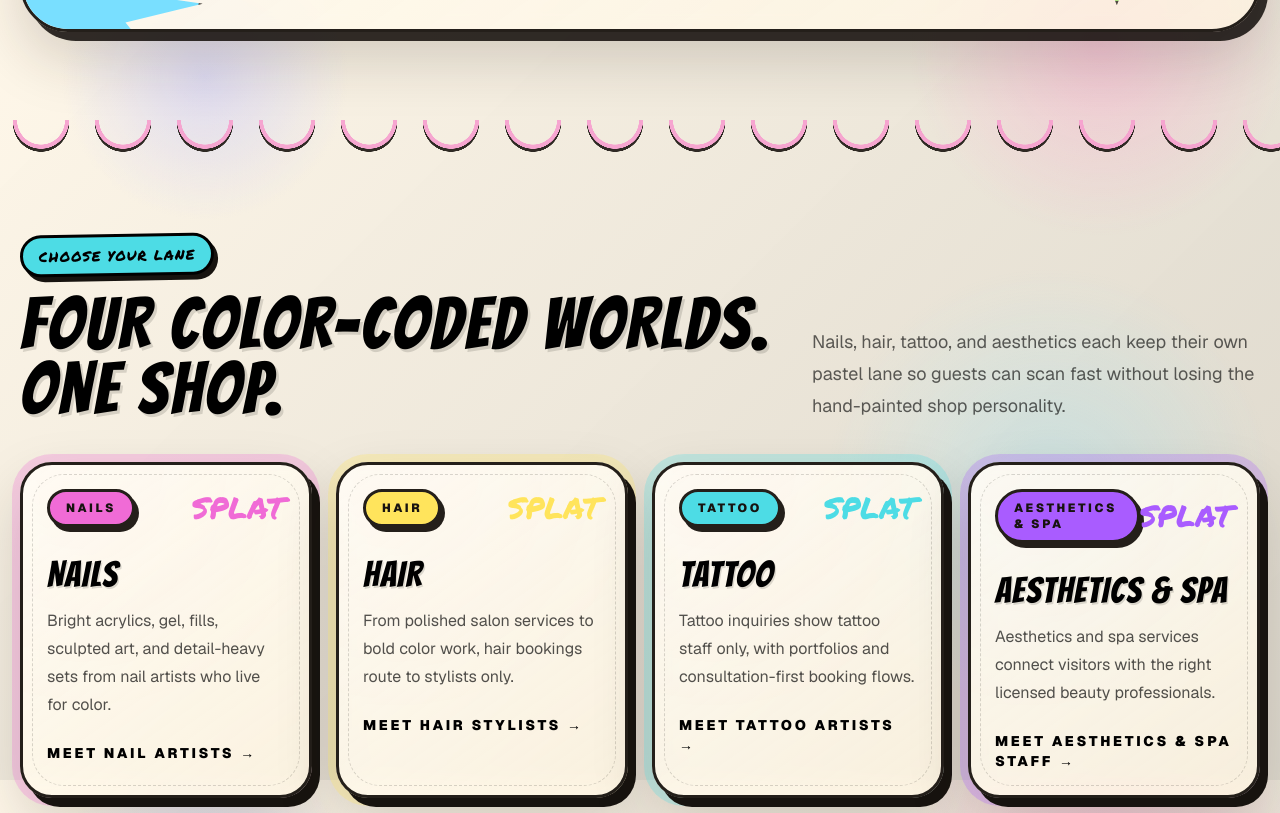
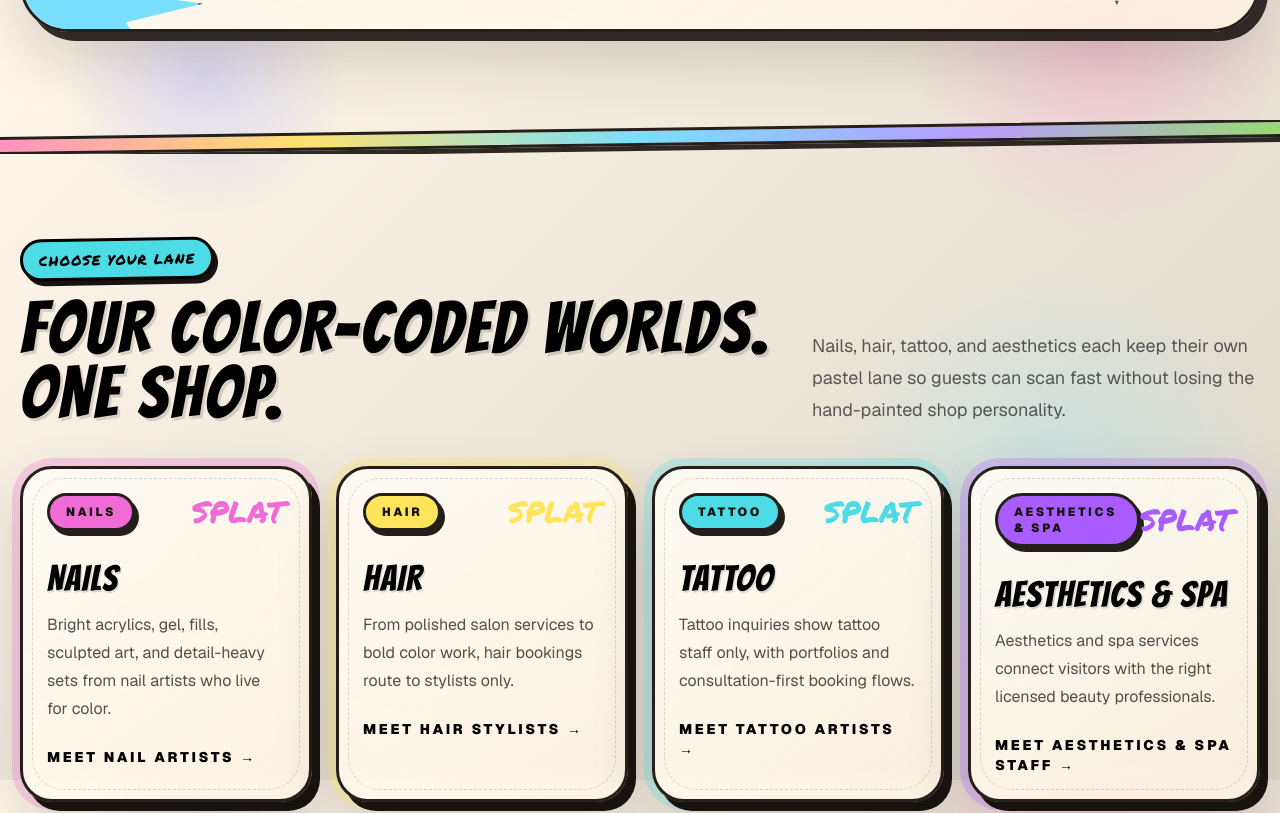
Before and after one commit to tyleradams69/mild2wild, a Next.js app: page / in a window 1280 px wide. Shown: the part 820-1633 px from the top of the page. Built offline with nearby package versions, Linux system fonts and the light colour scheme.

Commit message:
Fix mural theme contrast and divider

```diff
--- a/src/app/globals.css
+++ b/src/app/globals.css
@@ -165,13 +165,25 @@ body::after {
 
 .wavy-divider {
   position: relative;
-  height: 42px;
-  margin-block: 0.5rem;
-  background:
-    radial-gradient(50% 100% at 50% 0%, transparent 58%, currentColor 59% 68%, transparent 69%) 0 0 / 82px 42px repeat-x;
-  color: var(--paint-pink);
-  opacity: 0.95;
-  filter: drop-shadow(0 3px 0 var(--outline));
+  height: 34px;
+  margin-block: 0.5rem 1.25rem;
+  overflow: hidden;
+  background: transparent;
+}
+
+.wavy-divider::before {
+  content: "";
+  position: absolute;
+  left: -2rem;
+  right: -2rem;
+  top: 50%;
+  height: 18px;
+  translate: 0 -50%;
+  rotate: -0.8deg;
+  border: 3px solid var(--outline);
+  border-radius: 999px;
+  background: linear-gradient(90deg, #ff8bc8, #ffe26f, #79dfff, #b99cff, #95df68);
+  box-shadow: 0 5px 0 rgba(23, 19, 15, 0.9);
 }
 
 .paint-splash {
@@ -249,6 +261,47 @@ body::after {
   color: #fff7e8;
 }
 
+/* Legacy pages still use the old dark-theme Tailwind utilities. The new
+   mural system is light, so normalize public-page copy back to ink while
+   preserving intentionally dark form/image panels and the dark footer. */
+main [class*="text-white"] {
+  color: rgba(23, 19, 15, 0.72) !important;
+}
+
+main h1[class*="text-white"],
+main h2[class*="text-white"],
+main h3[class*="text-white"],
+main .brand-display[class*="text-white"] {
+  color: var(--ink) !important;
+}
+
+main [class*="border-white"] {
+  border-color: rgba(23, 19, 15, 0.18) !important;
+}
+
+main [class*="bg-white/5"],
+main [class*="bg-white/10"] {
+  background-color: rgba(255, 250, 240, 0.58) !important;
+}
+
+main [class*="bg-black"] [class*="text-white"],
+main input[class*="text-white"],
+main textarea[class*="text-white"],
+main select[class*="text-white"] {
+  color: #fff7e8 !important;
+}
+
+main input[class*="bg-black"],
+main textarea[class*="bg-black"],
+main select[class*="bg-black"] {
+  background-color: #17130f !important;
+  border-color: rgba(255, 247, 232, 0.22) !important;
+}
+
+.footer-mural [class*="text-white"] {
+  color: rgba(255, 247, 232, 0.78) !important;
+}
+
 @media (prefers-reduced-motion: no-preference) {
   .paint-splash,
   .scrollwork::before,
--- a/src/app/layout.tsx
+++ b/src/app/layout.tsx
@@ -72,7 +72,7 @@ export default function RootLayout({
       lang="en"
       className={`${geistSans.variable} ${geistMono.variable} ${display.variable} ${marker.variable} h-full antialiased`}
     >
-      <body className="min-h-full bg-black text-white">{children}</body>
+      <body className="min-h-full bg-[#f6f0e4] text-black">{children}</body>
     </html>
   );
 }
```
